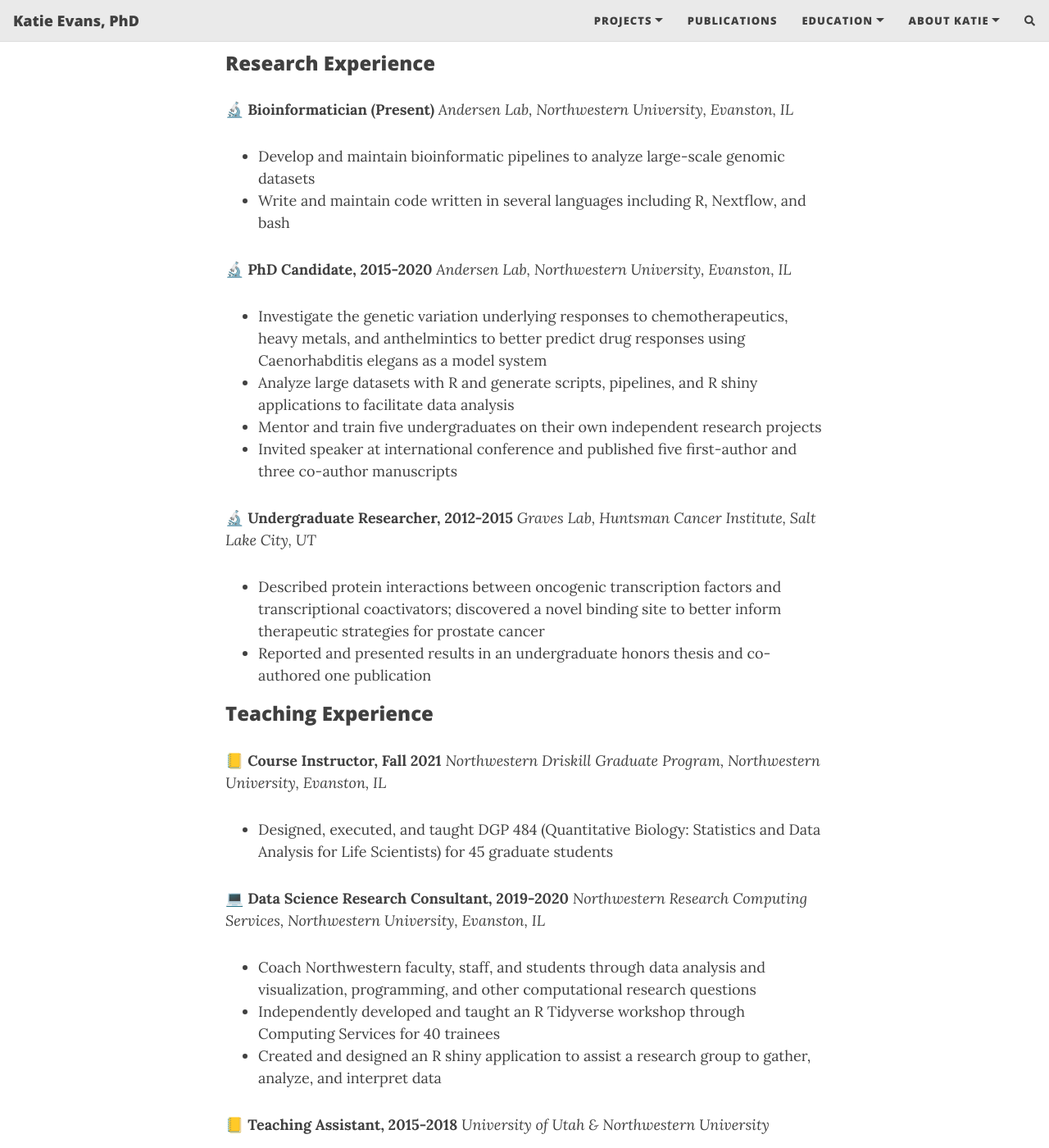
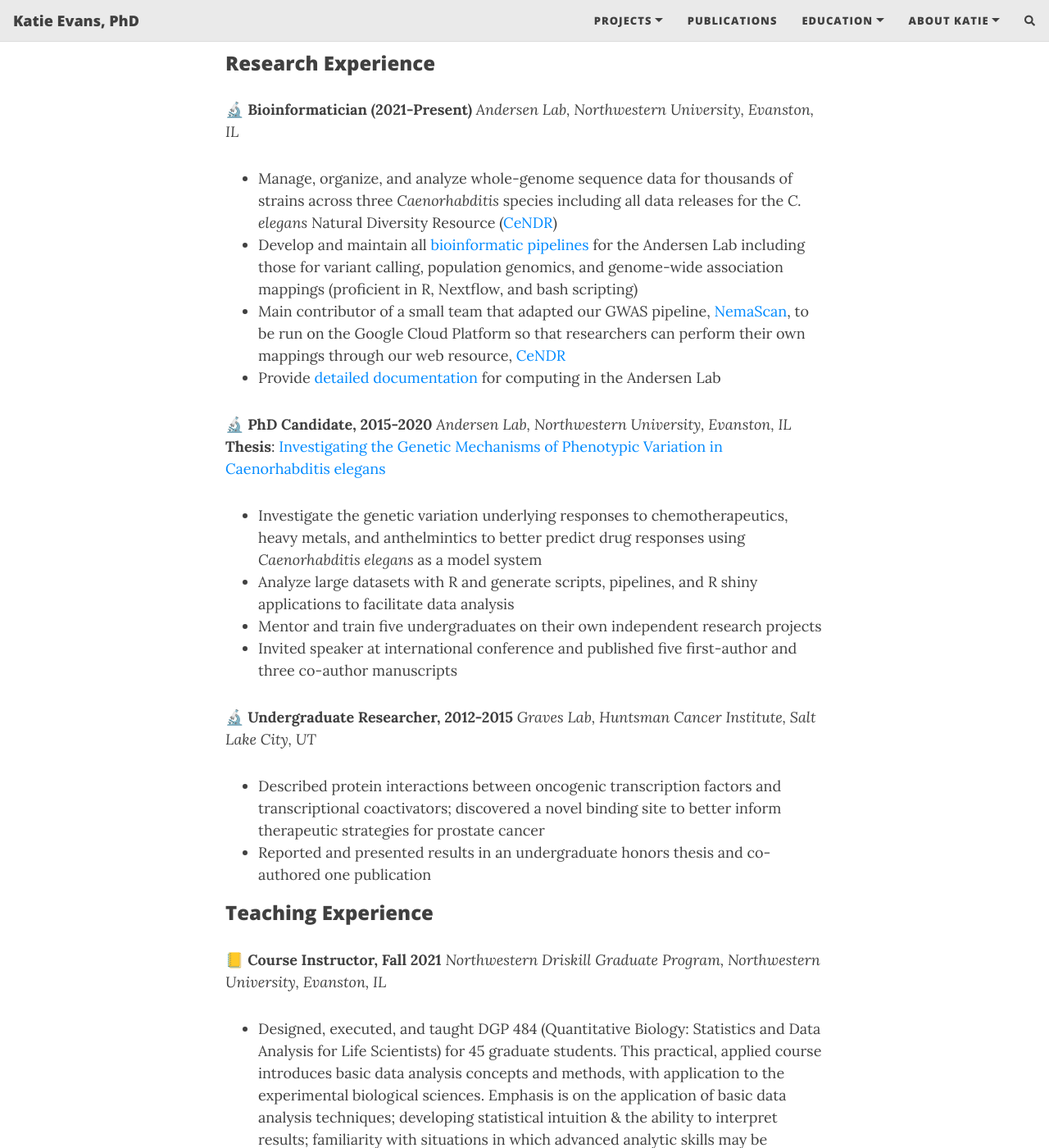
Before and after one commit to katiesevans/katiesevans.github.io, a Jekyll site: the page built from aboutme.md, in a window 1280 px wide and 1400 px high, scrolled down 531 px. Shown: the whole window at 82% size. Built offline with Jekyll 4.4.1, drawn with Linux system fonts in a browser that asks for light colours; nearby versions of some CDN libraries; comment, search, counter and statistics services are not loaded; some of the changed text lies outside the part shown.

Commit message:
about and pipeline updates and zinc pic

```diff
--- a/aboutme.md
+++ b/aboutme.md
@@ -15,14 +15,17 @@ subtitle: PhD and beyond
 
 ### Research Experience
 
-🔬 **Bioinformatician (Present)**
+🔬 **Bioinformatician (2021-Present)**
 *Andersen Lab, Northwestern University, Evanston, IL*
-* Develop and maintain bioinformatic pipelines to analyze large-scale genomic datasets
-* Write and maintain code written in several languages including R, Nextflow, and bash
+* Manage, organize, and analyze whole-genome sequence data for thousands of strains across three *Caenorhabditis* species including all data releases for the *C. elegans* Natural Diversity Resource ([CeNDR](elegansvariation.org))
+* Develop and maintain all [bioinformatic pipelines](pipelinesp.md) for the Andersen Lab including those for variant calling, population genomics, and genome-wide association mappings (proficient in R, Nextflow, and bash scripting)
+* Main contributor of a small team that adapted our GWAS pipeline, [NemaScan](github.com/andersenlab/nemascan), to be run on the Google Cloud Platform so that researchers can perform their own mappings through our web resource, [CeNDR](https://elegansvariation.org/mapping/perform-mapping/)
+* Provide [detailed documentation](http://andersenlab.org/dry-guide/2022-03-09/) for computing in the Andersen Lab
 
 🔬 **PhD Candidate, 2015-2020**
 *Andersen Lab, Northwestern University, Evanston, IL*
-* Investigate the genetic variation underlying responses to chemotherapeutics, heavy metals, and anthelmintics to better predict drug responses using Caenorhabditis elegans as a model system
+**Thesis**: [Investigating the Genetic Mechanisms of Phenotypic Variation in Caenorhabditis elegans](https://www.proquest.com/docview/2469071537?pq-origsite=gscholar&fromopenview=true)
+* Investigate the genetic variation underlying responses to chemotherapeutics, heavy metals, and anthelmintics to better predict drug responses using *Caenorhabditis elegans* as a model system
 * Analyze large datasets with R and generate scripts, pipelines, and R shiny applications to facilitate data analysis
 * Mentor and train five undergraduates on their own independent research projects
 * Invited speaker at international conference and published five first-author and three co-author manuscripts
@@ -36,18 +39,18 @@ subtitle: PhD and beyond
 
 📒 **Course Instructor, Fall 2021**
 *Northwestern Driskill Graduate Program, Northwestern University, Evanston, IL*
-* Designed, executed, and taught DGP 484 (Quantitative Biology: Statistics and Data Analysis for Life Scientists) for 45 graduate students
+* Designed, executed, and taught DGP 484 (Quantitative Biology: Statistics and Data Analysis for Life Scientists) for 45 graduate students. This practical, applied course introduces basic data analysis concepts and methods, with application to the experimental biological sciences. Emphasis is on the application of basic data analysis techniques; developing statistical intuition & the ability to interpret results; familiarity with situations in which advanced analytic skills may be needed; the ability to critically review statistical analysis presented in relevant manuscripts; and the ability to clearly describe the results of statistical calculations when writing papers and grant applications. Course materials can be found [here](https://github.com/katiesevans/IGP_biostatistics).
 
 💻 **Data Science Research Consultant, 2019-2020**
 *Northwestern Research Computing Services, Northwestern University, Evanston, IL*
 * Coach Northwestern faculty, staff, and students through data analysis and visualization, programming, and other computational research questions
-* Independently developed and taught an R Tidyverse workshop through Computing Services for 40 trainees
+* Independently developed and taught an [R Tidyverse workshop](https://github.com/katiesevans/nuit_tidyverse) through Computing Services for 120 trainees
 * Created and designed an R shiny application to assist a research group to gather, analyze, and interpret data
 
 📒 **Teaching Assistant, 2015-2018**
 *University of Utah & Northwestern University*
 * Instructed 130 students across three biology courses (Honors Principles of Cell Science, Genetics and Molecular Processes Laboratory, and Genetic Analysis) and designed and taught a computational bootcamp in R
-* Designed test questions, evaluated student performance, reviewed course materials, and consulted with students one-on-one for specific guidance, earning a teaching evaluation of 5.00/6.00
+* Designed test questions, evaluated student performance, reviewed course materials, and consulted with students one-on-one for specific guidance
 
 🔬 **Undergraduate Research Mentor, 2016-Present**
 *Andersen Lab, Northwestern University, Evanston, IL*
@@ -71,8 +74,11 @@ subtitle: PhD and beyond
 
 ### Select Honors and Awards
 * Outstanding Dissertation Award (Sept. 2020)
+* Invited speaker at international conference: Anthelmintics IV: From Discovery to Resistance (Feb. 2020)
 * Trainee: NSF-Simons Center for Quantitative Biology (Jan. 2020 - June 2020)
 * Trainee: Cellular and Molecular Basis of Disease Training Program (Sept. 2017 - Aug. 2019)
+* Undergraduate Research Scholar (May 2015)
+* T.V. Hanks Endowed Scholarship in Science and Mathematics (March 2012))
 
 ### Skills & Interests
 
```
Also changed, not shown: geneticsp.md (+2 -2 lines), pipelinesp.md (+17 -0 lines), assets/img/zinc_overview3.png (added).
